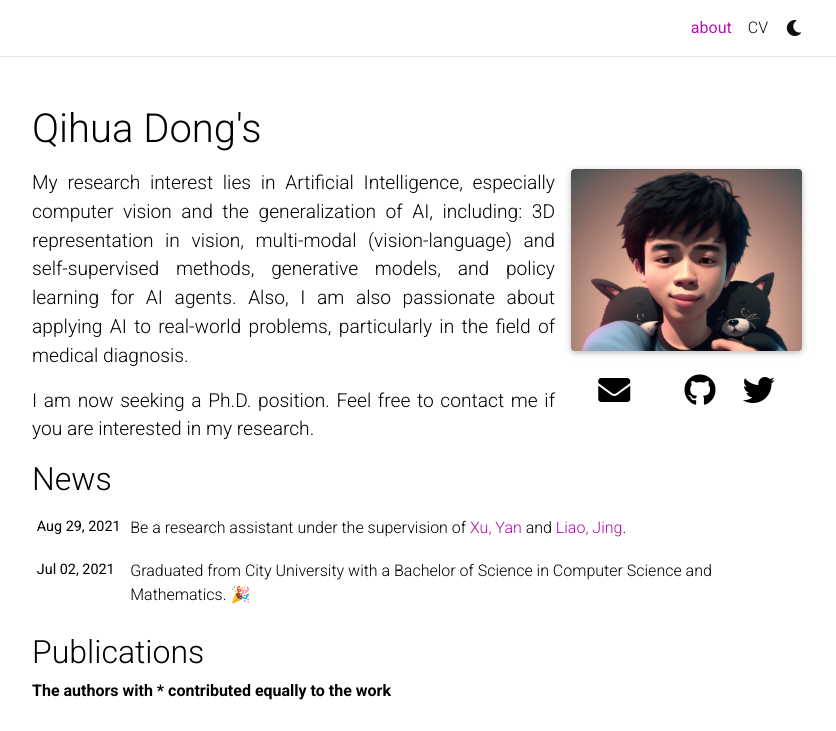
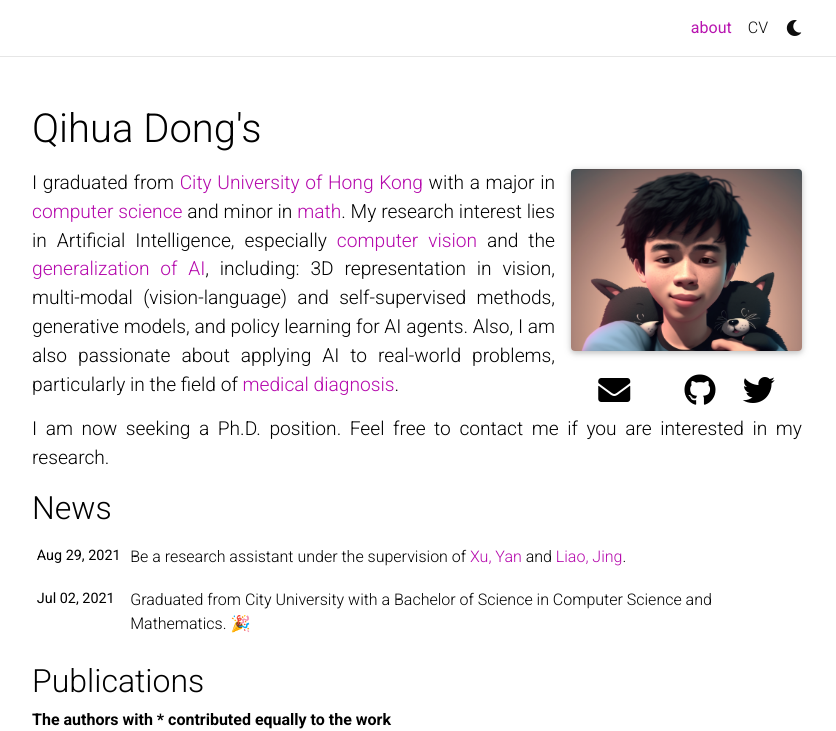
Before and after one commit to dddraxxx/dddraxxx.github.io, a Jekyll site: the page built from _pages/about.md, in a window 1280 px wide and 1025 px high, cut to the strip 0-731 px from the top of the window. Shown: the whole strip, without its empty margins (223-1059 px from the left). Built offline with Jekyll 4.4.1, drawn with Linux system fonts in a browser that asks for light colours; full-size pictures stand in for the smaller copies a plugin makes; emoji names are drawn with the system emoji font; comment, search, counter and statistics services are not loaded; a style sheet for code colours, icons or effects is not loaded.

Commit message:
update "about" page

```diff
--- a/_bibliography/papers.bib
+++ b/_bibliography/papers.bib
@@ -29,7 +29,8 @@
   year={2023},
   first_author={1,2},
   abbr={CVPR},
-  selected={true}
+  selected={true},
+  preview={dt3dm.png},
 }
 
 @article{doi,
@@ -41,4 +42,5 @@
   writing_year = {2022},
   first_author={1,2},
   selected={true},
+  preview={ws3dm.png},
 }
--- a/_pages/about.md
+++ b/_pages/about.md
@@ -18,6 +18,6 @@ selected_papers: true # includes a list of papers marked as "selected={true}"
 social: true  # includes social icons at the bottom of the page
 ---
 
-My research interest lies in Artificial Intelligence, especially computer vision and the generalization of AI, including: 3D representation in vision, multi-modal (vision-language) and self-supervised methods, generative models, and policy learning for AI agents. Also, I am also passionate about applying AI to real-world problems, particularly in the field of medical diagnosis.
+I graduated from [City University of Hong Kong]() with a major in [computer science]() and minor in [math](). My research interest lies in Artificial Intelligence, especially [computer vision]() and the [generalization of AI](), including: 3D representation in vision, multi-modal (vision-language) and self-supervised methods, generative models, and policy learning for AI agents. Also, I am also passionate about applying AI to real-world problems, particularly in the field of [medical diagnosis]().
 
 I am now seeking a Ph.D. position. Feel free to contact me if you are interested in my research.
```
Also changed, not shown: assets/img/publication_preview/brownian-motion.gif (deleted), assets/img/publication_preview/dt3dm.png (added), assets/img/publication_preview/wave-mechanics.gif (deleted), assets/img/publication_preview/ws3dm.png (added), 1 other file.
